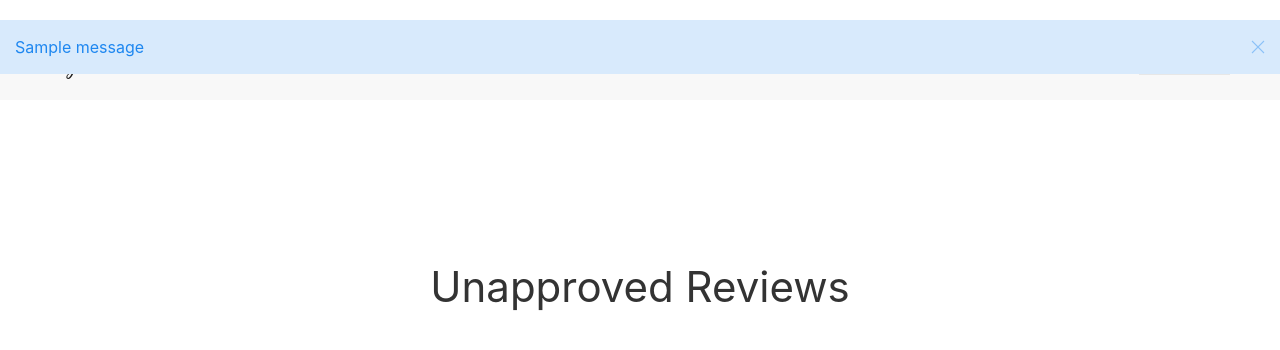
After one commit to neonritual/TabiNyans, a Django app: page /review_approvals in a window 1280 px wide. The commit adds this page. Shown: the top 350 px of the page. Run offline with Django 3.2, Linux system fonts and the light colour scheme; a user stored in the database is signed in; data comes from the database, SQL or seed files in the repository; both versions use the stored data as it was after the commit; one stand-in notice (Sample message) is shown; some libraries are stand-ins or nearby versions.

Commit message:
Admin Approval hotels and review

```diff
--- a/Tabi/settings.py
+++ b/Tabi/settings.py
@@ -134,3 +134,6 @@ STATICFILES_DIRS = (
 # https://docs.djangoproject.com/en/3.2/ref/settings/#default-auto-field
 
 DEFAULT_AUTO_FIELD = 'django.db.models.BigAutoField'
+
+
+MESSAGE_STORAGE = 'django.contrib.messages.storage.session.SessionStorage'
--- a/TabiNyans/templates/approval.html
+++ b/TabiNyans/templates/approval.html
@@ -17,7 +17,7 @@
           {% if reviews %}<div class="uk-card-badge uk-label">{{ hotels.count }}</div>{% endif %}
 
             <p>You have {{ hotels.count }} hotels awaiting admin approval.</p>
-          <a class="uk-button uk-button-default uk-border-pill" href="{% url 'hotel_approval' %}">View Hotels</a>
+          <a class="uk-button uk-button-default uk-border-pill" href="{% url 'hotel_approvals' %}">View Hotels</a>
         </div>
     </div>
     <div>
@@ -25,7 +25,7 @@
             <h3 class="uk-card-title">New Reviews</h3>
           {% if reviews %}<div class="uk-card-badge uk-label">{{ reviews.count }}</div>{% endif %}
             <p>You have {{ reviews.count }} reviews awaiting admin approval.</p>
-          <a class="uk-button uk-button-default uk-border-pill" href="">View Reviews</a>
+          <a class="uk-button uk-button-default uk-border-pill" href="{% url 'review_approvals' %}">View Reviews</a>
         </div>
     </div>
 </div>
--- a/TabiNyans/templates/base.html
+++ b/TabiNyans/templates/base.html
@@ -96,6 +96,14 @@
     </div>
 </nav>
 </div>
+{% if messages %}
+    <div class="uk-alert-primary" uk-alert>
+        <a class="uk-alert-close" uk-close></a>
+        {% for message in messages %}
+        <p>{{ message }}</p>
+        {% endfor %}
+    </div>
+{% endif %}
 
 
 {% block content %}
--- /dev/null
+++ b/TabiNyans/templates/review_approval.html
@@ -0,0 +1,34 @@
+{% extends "base.html" %}
+{% block content %}
+{% load static %}
+
+<div class="uk-margin-large-top"><br></div>
+
+
+   <div class="uk-margin-large-top"><br><center><h1>Unapproved Reviews</h1></center></div>
+
+<div class="uk-width-1-2 uk-align-center">
+    {% for review in reviews %}
+    <div class="uk-text-left" uk-grid>
+            <div class="uk-width-3-4">
+                <div class="uk-card uk-card-default uk-card-body">
+
+                    <p><h2 class="uk-margin-remove-top">{{ review.pub_date }} - <a href="{% url 'hotel_detail' review.hotel.pk %}">{{ review.hotel }}</a></h2></p>
+                    <p>{{ review.author }}</p>
+                    <p>{{ review.comment }}</p>
+
+                </div>
+             </div>
+        <div class="uk-width-1-4">
+            <div class="uk-card uk-card-default uk-card-body">
+                <a href="{% url 'approve_review' review.pk %}"><button class="uk-button uk-button-primary uk-button-small uk-border-pill uk-margin-small-bottom">Approve</button></a>
+
+                <a href="{% url 'delete_review' review.pk %}"><button class="uk-button uk-button-danger uk-button-small uk-border-pill">Delete</button></a>
+            </div>
+        </div>
+    </div>
+    {% endfor %}
+
+</div>
+
+{%endblock%}
--- a/TabiNyans/urls.py
+++ b/TabiNyans/urls.py
@@ -1,6 +1,6 @@
 from django.contrib import admin
 from django.urls import include, path
-from .views import AllHotels, HotelDetailView, AddReview, index, add_hotel, register_user, login_user, logout_user, AboutUs, search_hotels, admin_approval, hotel_approval
+from .views import AllHotels, HotelDetailView, AddReview, index, add_hotel, register_user, login_user, logout_user, AboutUs, search_hotels, admin_approval, hotel_approvals, approve_hotel, delete_hotel, review_approvals, approve_review, delete_review
 from django.conf import settings
 from django.conf.urls.static import static
 
@@ -13,8 +13,13 @@ urlpatterns = [
     path('login', login_user, name='login'),
     path('logout', logout_user, name='logout'),
     path('search', search_hotels, name='search'),
-    path('approval', admin_approval, name='approval'),
-    path('hotel_approval', hotel_approval, name='hotel_approval'),
+    path('approvals', admin_approval, name='approval'),
+    path('hotel_approvals', hotel_approvals, name='hotel_approvals'),
+    path('approve_hotel/<int:pk>', approve_hotel, name="approve_hotel"),
+    path('delete_hotel/<int:pk>', delete_hotel, name="delete_hotel"),
+    path('review_approvals', review_approvals, name='review_approvals'),
+    path('approve_review/<int:pk>', approve_review, name="approve_review"),
+    path('delete_review/<int:pk>', delete_review, name="delete_review"),
     path('all', AllHotels.as_view(), name="all_hotels"),
     path('about', AboutUs.as_view(), name="about"),
     path('hotel/<int:pk>', HotelDetailView.as_view(), name="hotel_detail"),
--- a/TabiNyans/views.py
+++ b/TabiNyans/views.py
@@ -1,4 +1,6 @@
 from datetime import timezone
+
+from django.contrib.auth.decorators import login_required
 from django.shortcuts import render, get_object_or_404, redirect
 from django.urls import reverse_lazy, reverse
 from django.views.decorators.csrf import csrf_protect
@@ -32,17 +34,55 @@ def index(request):
         context = {}
         return render(request, 'index.html', context)
 
+
+## Admin Approvals Panel ---------------
+
 def admin_approval(request):
-
     hotels = Hotel.objects.filter(admin_approved=False)
     reviews = Review.objects.filter(admin_approved=False)
     user = request.user
     return render(request, 'approval.html', {'hotels': hotels, 'user': user, 'reviews': reviews})
 
-def hotel_approval(request):
+## Hotel Approval and Deletion ----------
+
+def hotel_approvals(request):
     hotels = Hotel.objects.filter(admin_approved=False)
     user = request.user
     return render(request, 'hotel_approval.html', {'hotels': hotels, 'user': user})
+
+def approve_hotel(request, pk):
+    hotel = Hotel.objects.get(pk=pk)
+    hotel.admin_approved = True
+    hotel.save()
+    return redirect('hotel_approvals')
+
+def delete_hotel(request, pk):
+    hotel = Hotel.objects.get(pk=pk)
+    hotel.delete()
+    return redirect('hotel_approvals')
+
+## Review Approval and Deletion ----------
+
+def review_approvals(request):
+    if request.user.is_authenticated:
+        hotels = Hotel.objects.filter(admin_approved=False)
+        reviews = Review.objects.filter(admin_approved=False)
+        user = request.user
+
+    return render(request, 'review_approval.html', {'hotels': hotels, 'reviews': reviews, 'user': user})
+
+def approve_review(request, pk):
+    review = Review.objects.get(pk=pk)
+    review.admin_approved = True
+    review.save()
+    messages.success(request, 'Changes successfully saved.')
+    return redirect('review_approvals')
+
+def delete_review(request, pk):
+    review = Review.objects.get(pk=pk)
+    review.delete()
+    return redirect('review_approvals')
+
 
 
 @csrf_protect
```
Also changed, not shown: TabiNyans/templates/hotel_approval.html (+5 -2 lines), TabiNyans/templates/messages.html (added, +10 -0 lines), db.sqlite3.
